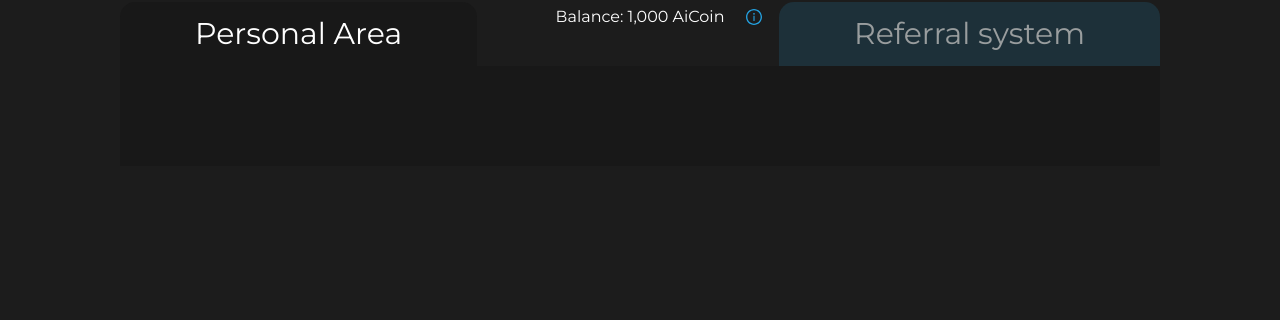
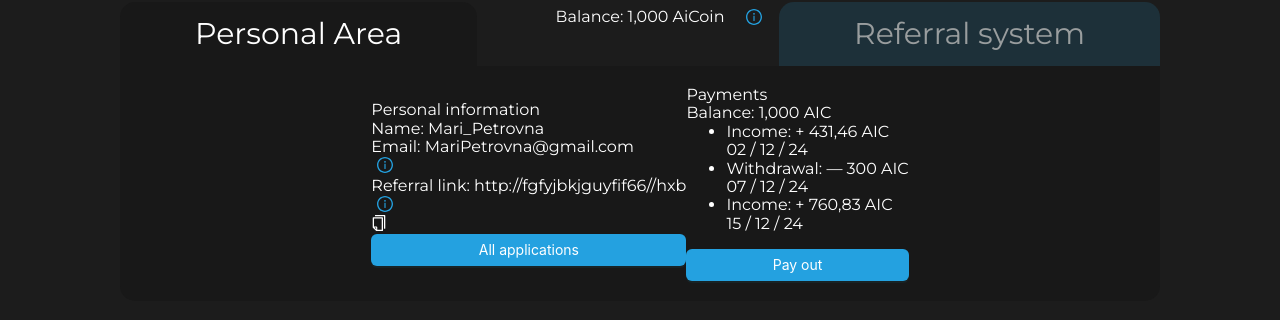
Before and after one commit to beanomen4/aipro, a React (Vite) app: page /profile in a window 1280 px wide. Shown: the part 286-606 px from the top of the page. Built offline with nearby package versions, Linux system fonts and the light colour scheme.

Commit message:
add new block for info person

```diff
--- a/src/pages/Profile/Profile.jsx
+++ b/src/pages/Profile/Profile.jsx
@@ -1,10 +1,11 @@
 import React, { useState } from "react";
 import "./Profile.scss";
-import { Image } from "antd";
-import { InfoCircleOutlined } from "@ant-design/icons";
+import { Button, ConfigProvider, Image, message, theme } from "antd";
+import { CopyOutlined, InfoCircleOutlined } from "@ant-design/icons";
 import ButtonForIcon from "../../ui/ButtonForIcon";
-function Profile({ name, balance }) {
-  const [activeButton, setActiveButton] = useState('personalBtn');
+function Profile({ name, balance, user }) {
+  const [activeButton, setActiveButton] = useState("personalBtn");
+  const [messageShow, messageContext] = message.useMessage();
 
   return (
     <div className="wrapper">
@@ -29,7 +30,7 @@ function Profile({ name, balance }) {
           <button
             onClick={(e) => changeButtonActive(e.target.id)}
             id="personalBtn"
-            style={{left: '0'}}
+            style={{ left: "0" }}
             className={`btn ${
               activeButton === "personalBtn" ? "btn_active" : ""
             }`}
@@ -38,7 +39,7 @@ function Profile({ name, balance }) {
           </button>
           <button
             onClick={(e) => changeButtonActive(e.target.id)}
-            style={{right: '0'}}
+            style={{ right: "0" }}
             id="referralBtn"
             className={`btn ${
               activeButton === "referralBtn" ? "btn_active" : ""
@@ -46,10 +47,63 @@ function Profile({ name, balance }) {
           >
             Referral system
           </button>
-          <div className="profile__personal-info">
+          <div className="personal">
+            <div className="personal__info">
+              <div className="personal__user-info">
+                <div className="title">Рersonal information</div>
+                <div id="name" className="personal__text">
+                  Name: {user || "Mari_Petrovna"}
+                </div>
+                <div id="email" className="personal__text">
+                  Email: {user || "MariPetrovna@gmail.com"}
+                </div>
+                <ButtonForIcon
+                  icon={<InfoCircleOutlined style={{ color: "#24A1E0" }} />}
+                />
+              </div>
+              <div className="ref-link">
+                Referral link: {user || "http://fgfyjbkjguyfif66//hxb"}
+                <ButtonForIcon
+                  icon={<InfoCircleOutlined style={{ color: "#24A1E0" }} />}
+                />
+                <ConfigProvider
+                  theme={{
+                    algorithm: theme.darkAlgorithm,
+                  }}
+                >
+                  {messageContext}
+                </ConfigProvider>
+                <CopyOutlined
+                  onClick={() => {
+                    navigator.clipboard.writeText(
+                      user || "http://fgfyjbkjguyfif66//hxb"
+                    );
+                    infoMessage("Copy link!");
+                  }}
+                />
+              </div>
+              <Button type="primary" style={{textAlign: 'left'}} block>
+              All applications
+              </Button>
+            </div>
+            <div className="personal__pay">
+              <div className="title">Payments</div>
+              <div className="personal__balance">Balance: {balance || '1,000'} AIC</div>
 
+                <ul className="personal__history">
+                    <li>Income: + 431,46 AIC <div className="history-date">02 / 12 / 24</div></li>
+                    <li>Withdrawal: — 300 AIC <div className="history-date">07 / 12 / 24</div></li>
+                    <li>Income: + 760,83 AIC <div className="history-date">15 / 12 / 24</div></li>
+                </ul>
+                <Button type="primary" block>
+                    Pay out
+              </Button>
+            </div>
           </div>
-          <div className="profile__referral-info"></div>
+          <div className="referral">
+            <div className="referral__info"></div>
+            <div className="referral__table"></div>
+          </div>
         </div>
       </div>
     </div>
@@ -58,6 +112,9 @@ function Profile({ name, balance }) {
   function changeButtonActive(id) {
     setActiveButton(id);
   }
+  function infoMessage(message) {
+    messageShow.info(message);
+  }
 }
 
 export default Profile;
--- a/src/pages/Profile/Profile.scss
+++ b/src/pages/Profile/Profile.scss
@@ -32,11 +32,13 @@
         }
         .profile__info {
             display: flex;
-            height: 100px;
+            padding: 20px;
+            border-bottom-left-radius: 15px;
+            border-bottom-right-radius: 15px;
             margin-top: 40px;
             background: #181818;
             position: relative;
-            justify-content: space-between;
+            justify-content: center;
             .btn {
                 position: absolute;
                 cursor: pointer;
@@ -44,7 +46,7 @@
                 padding: 15px 75px;
                 border: none;
                 font-weight: 400;
-                margin-top: -64px;
+                top: -64px;
                 border-radius: 15px 15px 0px 0px;
                 font-size: 30px;
                 background: #1D3039;
@@ -56,5 +58,10 @@
                 }
             }
         }
+        .personal {
+            display: flex;
+
+            align-items: center;
+        }
     }
 }
--- a/src/ui/Navigation/Navigation.jsx
+++ b/src/ui/Navigation/Navigation.jsx
@@ -2,12 +2,13 @@ import React from "react";
 import "./Navigation.scss";
 import { Avatar, ConfigProvider, Select, theme } from "antd";
 import { UserOutlined } from "@ant-design/icons";
+import { Link } from "react-router-dom";
 function Navigation() {
   return (
     <nav className="nav">
-      <div className="logo">
+      <Link className="logo">
         AiPro <img src="src/assets/logo-icon.svg" alt="" />
-      </div>
+      </Link>
       <div className="user">
       <ConfigProvider
     theme={{
--- a/src/ui/Navigation/Navigation.scss
+++ b/src/ui/Navigation/Navigation.scss
@@ -9,6 +9,8 @@
     .logo {
         display: flex;
         align-items: center;
+        text-decoration: none;
+        color: #fff;
         font-weight: 700;
         font-size: 30px;
         img {
```
